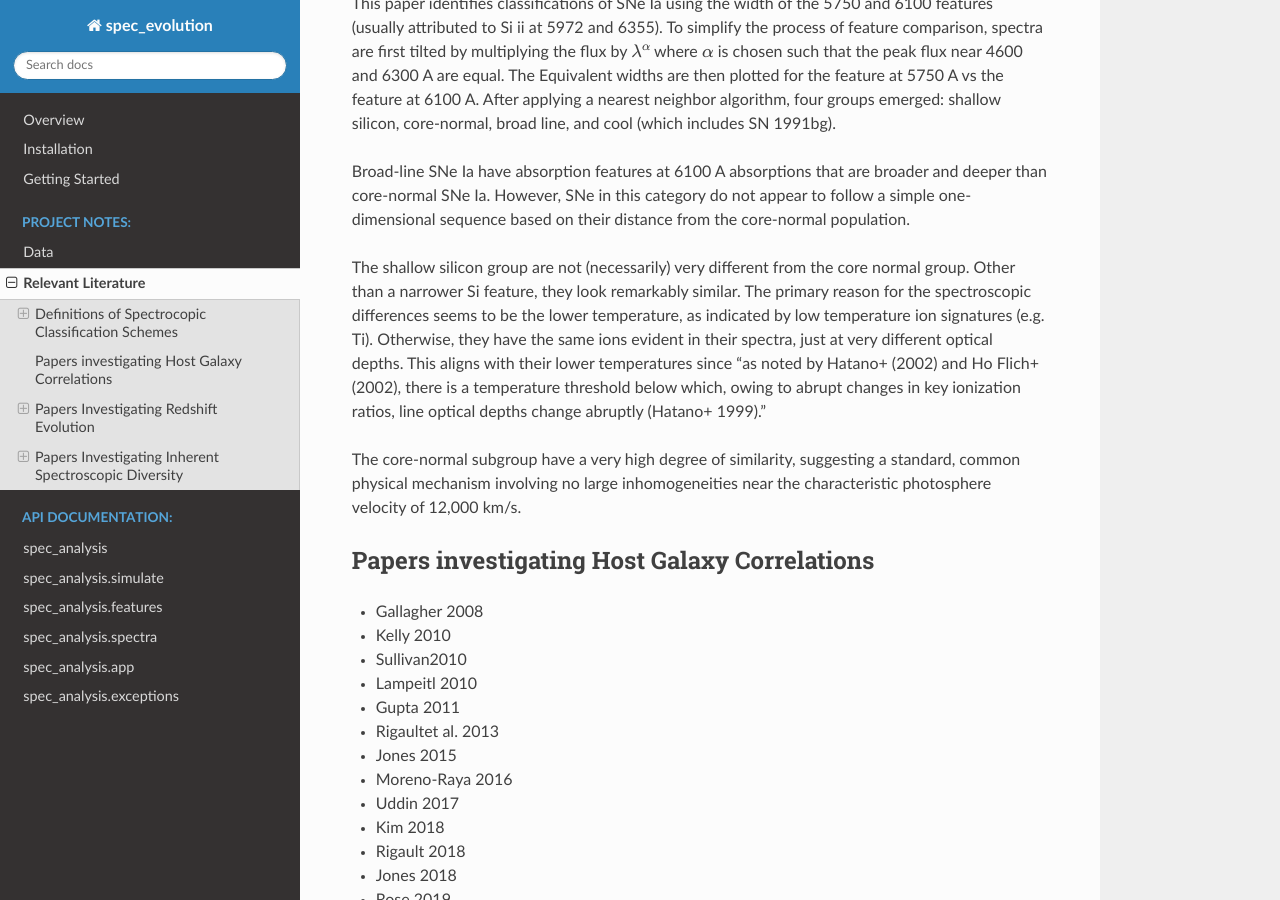
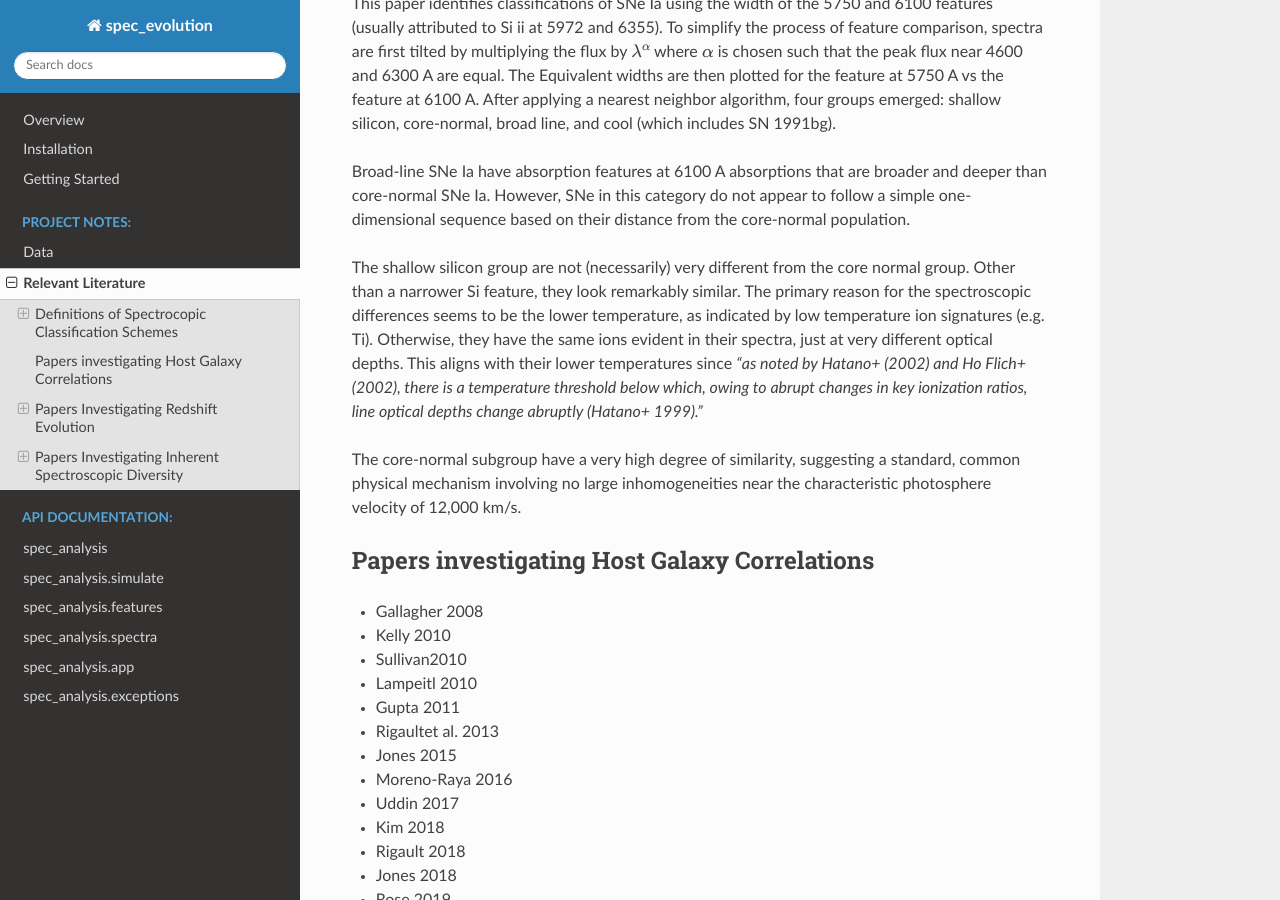
Before and after one commit to mwvgroup/SN-Spectral-Evolution, a Sphinx documentation site: the page built from docs/source/project_notes/relevant_literature.rst, in a window 1280 px wide and 900 px high, scrolled down 495 px. Built offline with Sphinx 7.4.7 and the Read the Docs theme 2.0.0, drawn with Linux system fonts in a browser that asks for light colours; some of the changed text lies outside the part shown.

Commit message:
Quick formatting edits

```diff
--- a/docs/source/project_notes/relevant_literature.rst
+++ b/docs/source/project_notes/relevant_literature.rst
@@ -35,10 +35,10 @@ normal group. Other than a narrower Si feature, they look remarkably similar.
 The primary reason for the spectroscopic differences seems to be the lower
 temperature, as indicated by low temperature ion signatures (e.g. Ti).
 Otherwise, they have the same ions evident in their spectra, just at very
-different optical depths. This aligns with their lower temperatures since "as
-noted by Hatano+ (2002) and Ho Flich+ (2002), there is a
+different optical depths. This aligns with their lower temperatures since
+*"as noted by Hatano+ (2002) and Ho Flich+ (2002), there is a
 temperature threshold below which, owing to abrupt changes in key ionization
-ratios, line optical depths change abruptly (Hatano+ 1999)."
+ratios, line optical depths change abruptly (Hatano+ 1999)."*
 
 The core-normal subgroup have a very high degree of similarity, suggesting
 a standard, common physical mechanism involving no large inhomogeneities near
```
Also changed, not shown: other parts of docs/source/project_notes/relevant_literature.rst (+2 -3 lines).
